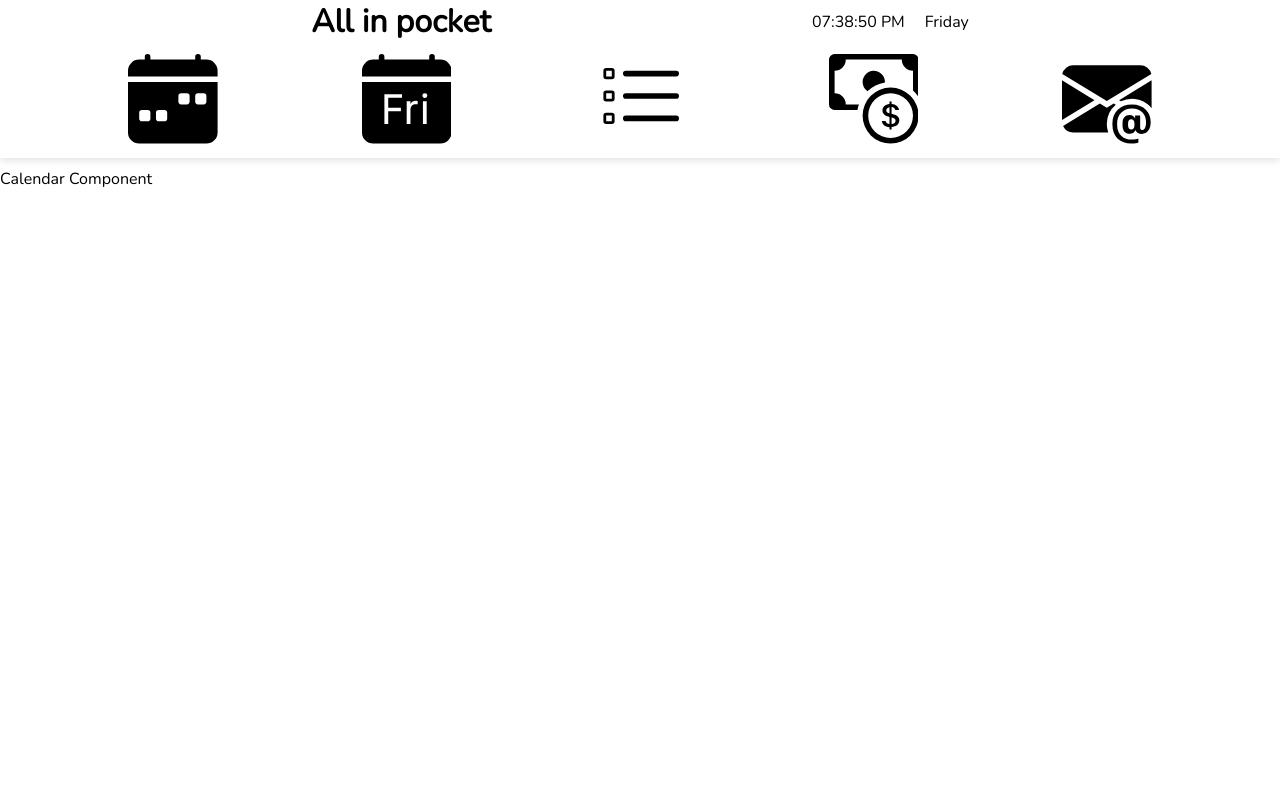
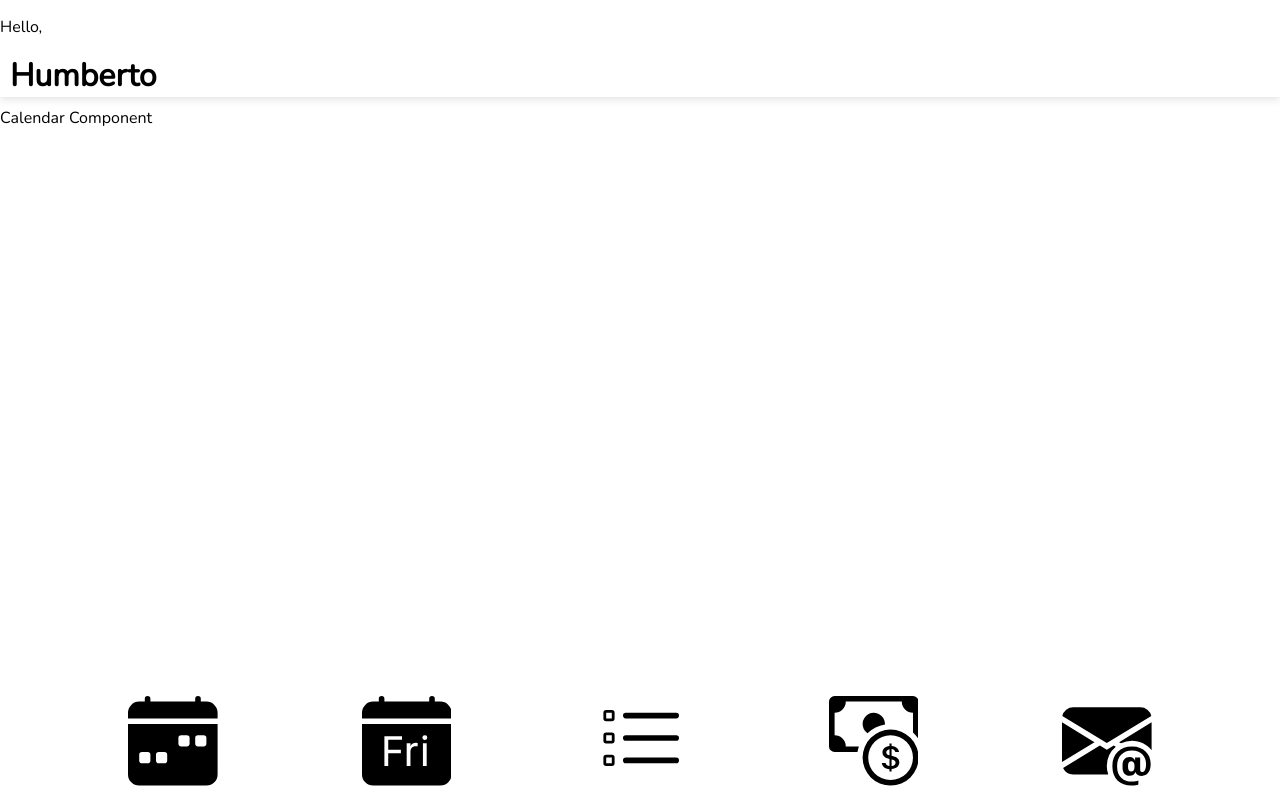
Before and after one commit to HumbertoCastro/AllInPocket, a React (Create React App) app: page / in a window 1280 px wide. Built offline with nearby package versions, Linux system fonts and the light colour scheme.

Commit message:
start new css layout

```diff
--- /dev/null
+++ b/src/Animations.css
@@ -0,0 +1,20 @@
+
+.slit-in-vertical{-webkit-animation:slit-in-vertical .45s ease-out both;animation:slit-in-vertical .45s ease-out both}
+/* ----------------------------------------------
+ * Generated by Animista on 2023-5-29 23:33:46
+ * Licensed under FreeBSD License.
+ * See http://animista.net/license for more info.
+ * w: http://animista.net, t: @cssanimista
+ * ---------------------------------------------- */
+
+ @-webkit-keyframes slit-in-vertical{0%{-webkit-transform:translateZ(-800px) rotateY(90deg);transform:translateZ(-800px) rotateY(90deg);opacity:0}54%{-webkit-transform:translateZ(-160px) rotateY(87deg);transform:translateZ(-160px) rotateY(87deg);opacity:1}100%{-webkit-transform:translateZ(0) rotateY(0);transform:translateZ(0) rotateY(0)}}@keyframes slit-in-vertical{0%{-webkit-transform:translateZ(-800px) rotateY(90deg);transform:translateZ(-800px) rotateY(90deg);opacity:0}54%{-webkit-transform:translateZ(-160px) rotateY(87deg);transform:translateZ(-160px) rotateY(87deg);opacity:1}100%{-webkit-transform:translateZ(0) rotateY(0);transform:translateZ(0) rotateY(0)}}
+
+ .slide-in-fwd-center{-webkit-animation:slide-in-fwd-center .4s cubic-bezier(.25,.46,.45,.94) both;animation:slide-in-fwd-center .4s cubic-bezier(.25,.46,.45,.94) both}
+ /* ----------------------------------------------
+ * Generated by Animista on 2023-5-29 23:36:45
+ * Licensed under FreeBSD License.
+ * See http://animista.net/license for more info.
+ * w: http://animista.net, t: @cssanimista
+ * ---------------------------------------------- */
+
+@-webkit-keyframes slide-in-fwd-center{0%{-webkit-transform:translateZ(-1400px);transform:translateZ(-1400px);opacity:0}100%{-webkit-transform:translateZ(0);transform:translateZ(0);opacity:1}}@keyframes slide-in-fwd-center{0%{-webkit-transform:translateZ(-1400px);transform:translateZ(-1400px);opacity:0}100%{-webkit-transform:translateZ(0);transform:translateZ(0);opacity:1}}
--- a/src/App.css
+++ b/src/App.css
@@ -69,6 +69,9 @@ svg {
   width: 100vw;
   justify-content: space-evenly;
   align-self: flex-end;
+  position: fixed;
+  background-color: #ffffff;
+  bottom: 0;
 }
 
 .time-card {
@@ -196,23 +199,3 @@ textarea {
   outline: none;
   resize: none;
 }
-
-.slit-in-vertical{-webkit-animation:slit-in-vertical .45s ease-out both;animation:slit-in-vertical .45s ease-out both}
-/* ----------------------------------------------
- * Generated by Animista on 2023-5-29 23:33:46
- * Licensed under FreeBSD License.
- * See http://animista.net/license for more info.
- * w: http://animista.net, t: @cssanimista
- * ---------------------------------------------- */
-
- @-webkit-keyframes slit-in-vertical{0%{-webkit-transform:translateZ(-800px) rotateY(90deg);transform:translateZ(-800px) rotateY(90deg);opacity:0}54%{-webkit-transform:translateZ(-160px) rotateY(87deg);transform:translateZ(-160px) rotateY(87deg);opacity:1}100%{-webkit-transform:translateZ(0) rotateY(0);transform:translateZ(0) rotateY(0)}}@keyframes slit-in-vertical{0%{-webkit-transform:translateZ(-800px) rotateY(90deg);transform:translateZ(-800px) rotateY(90deg);opacity:0}54%{-webkit-transform:translateZ(-160px) rotateY(87deg);transform:translateZ(-160px) rotateY(87deg);opacity:1}100%{-webkit-transform:translateZ(0) rotateY(0);transform:translateZ(0) rotateY(0)}}
-
- .slide-in-fwd-center{-webkit-animation:slide-in-fwd-center .4s cubic-bezier(.25,.46,.45,.94) both;animation:slide-in-fwd-center .4s cubic-bezier(.25,.46,.45,.94) both}
- /* ----------------------------------------------
- * Generated by Animista on 2023-5-29 23:36:45
- * Licensed under FreeBSD License.
- * See http://animista.net/license for more info.
- * w: http://animista.net, t: @cssanimista
- * ---------------------------------------------- */
-
-@-webkit-keyframes slide-in-fwd-center{0%{-webkit-transform:translateZ(-1400px);transform:translateZ(-1400px);opacity:0}100%{-webkit-transform:translateZ(0);transform:translateZ(0);opacity:1}}@keyframes slide-in-fwd-center{0%{-webkit-transform:translateZ(-1400px);transform:translateZ(-1400px);opacity:0}100%{-webkit-transform:translateZ(0);transform:translateZ(0);opacity:1}}
--- a/src/App.js
+++ b/src/App.js
@@ -1,7 +1,9 @@
 import './App.css';
+import './Animations.css'
 import { useContext } from 'react';
 import Header from './components/HeaderComponents/Header/Header'
 import pocketContext from './context/pocketContext';
+import Nav from './components/HeaderComponents/Nav/Nav'
 
 function App() {
   const {
@@ -18,6 +20,7 @@ function App() {
       {
         page
       }
+      <Nav />
     </div>
   );
 }
--- a/src/components/HeaderComponents/Header/Header.js
+++ b/src/components/HeaderComponents/Header/Header.js
@@ -1,13 +1,11 @@
 import { useEffect } from 'react';
 import Clock from '../Clock/Clock';
-import Nav from '../Nav/Nav';
 
 function App() {
   return (
-    <header className="App-header row s-evenly">
-      <h1 className="i-b animate__backInRight">All in pocket</h1>
-      <Clock />
-      <Nav />
+    <header className="App-header colunm s-evenly">
+      <p>Hello,</p>
+      <h1 className="i-b animate__backInRight">Humberto</h1>
     </header>
   );
 }
--- a/src/helpers/ClockFunction.js
+++ b/src/helpers/ClockFunction.js
@@ -1,4 +1,4 @@
-function currentTime() {
+/*function currentTime() {
   let date = new Date();
   let hh = date.getHours();
   let mm = date.getMinutes();
@@ -22,4 +22,4 @@ function currentTime() {
   document.getElementById("clock").innerText = time;
   let t = setTimeout(function(){ currentTime() }, 1000);
 }
-export default currentTime;
+export default currentTime; */
```
